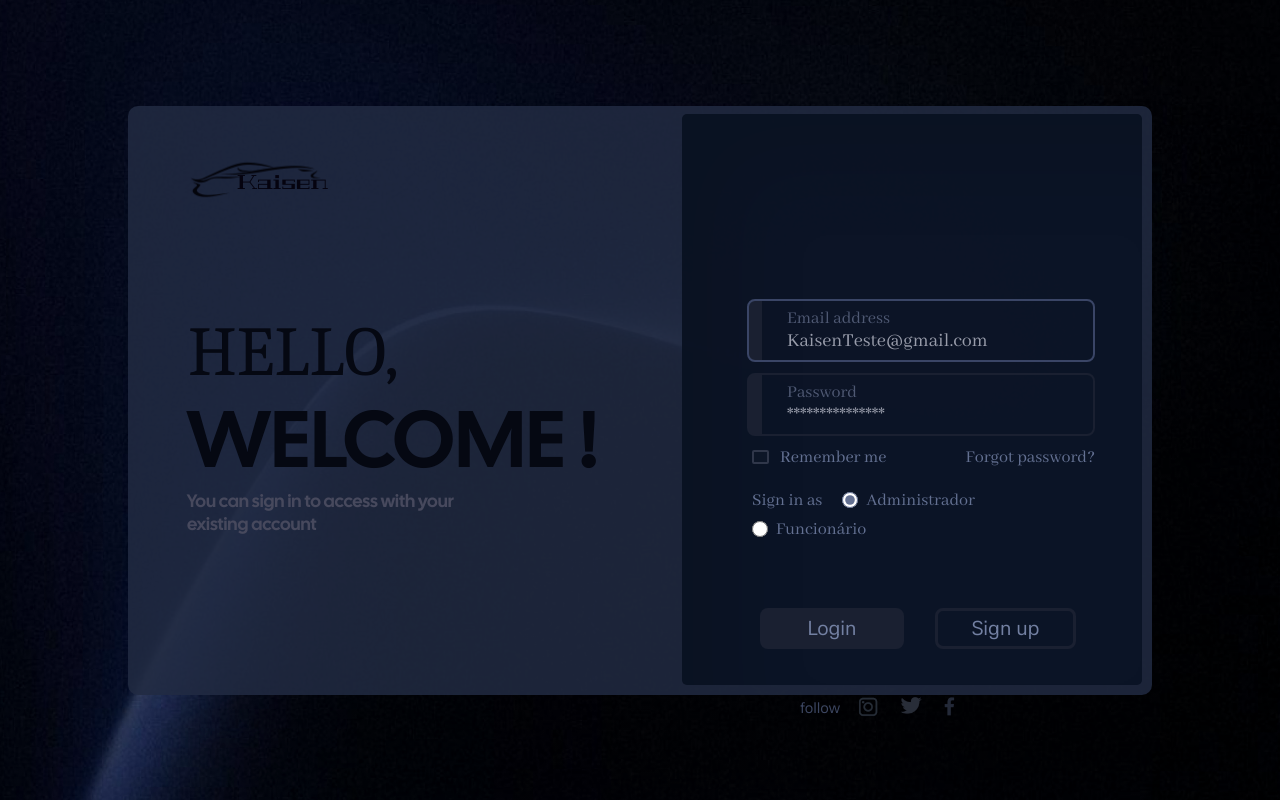
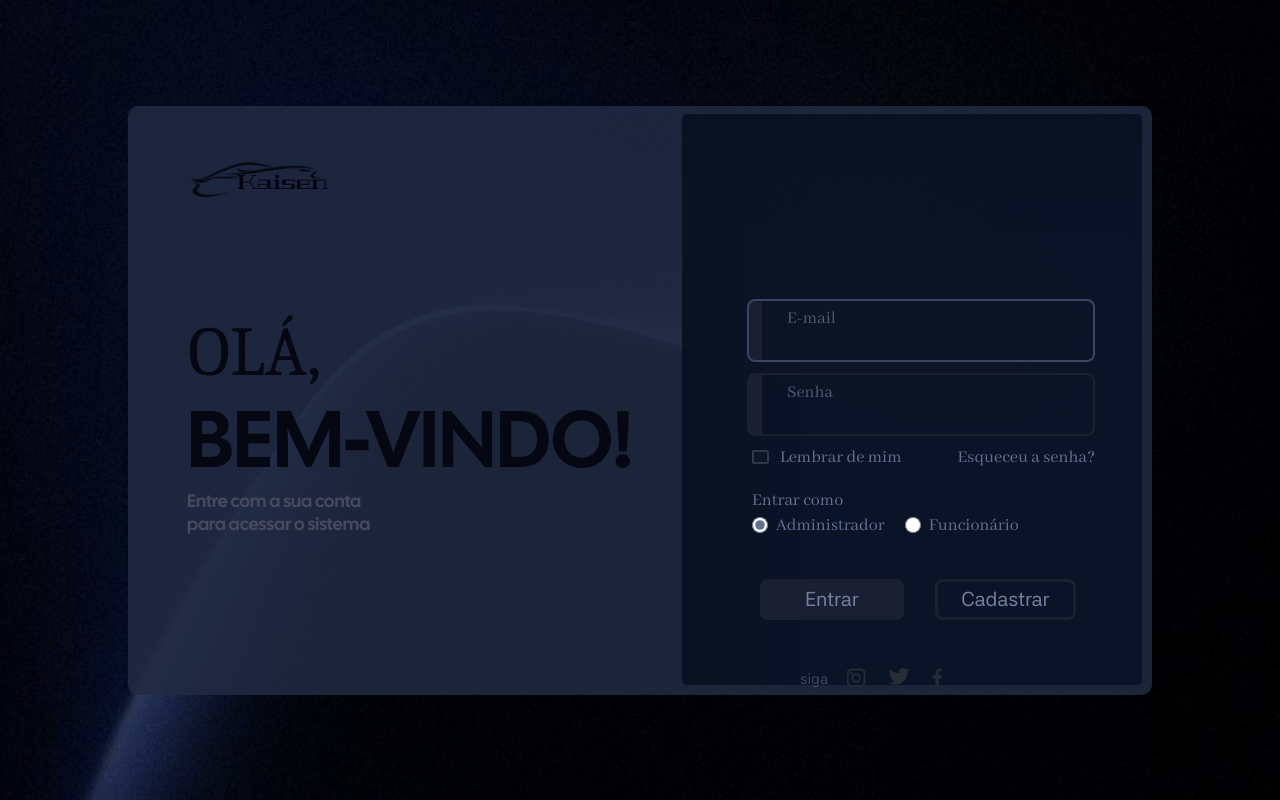
Before and after one commit to ped-rodrigues/modelo-ger-estoque, a plain HTML site: page pages/login.html in a window 1280 px wide. Drawn offline with Linux system fonts and the light colour scheme.

Commit message:
feat: login em português, sem placeholders e perfis na linha de baixo
Co-Authored-By: Claude Opus 5.5 <noreply@anthropic.com>

```diff
--- a/css/login.css
+++ b/css/login.css
@@ -233,8 +233,10 @@ a {
   color: #637091;
 }
 
+/* A legenda ocupa a linha toda e as duas opções ficam juntas embaixo. */
 .login__perfil legend {
-  float: left;
+  width: 100%;
+  margin-bottom: 4px;
   padding: 0;
 }
 
@@ -263,7 +265,7 @@ a {
 .login__botoes {
   display: flex;
   gap: 31px;
-  margin: 68px 0 0 13px;
+  margin: 43px 0 0 13px;
 }
 
 .login__entrar,
@@ -424,13 +426,6 @@ a {
     margin-left: 18px;
   }
 
-  /* A legenda ocupa a linha toda e as duas opções ficam juntas embaixo. */
-  .login__perfil legend {
-    float: none;
-    width: 100%;
-    margin-bottom: 4px;
-  }
-
   .login__lembrar input {
     width: 25px;
     height: 19px;
--- a/pages/login.html
+++ b/pages/login.html
@@ -19,10 +19,10 @@
           <span aria-hidden="true">Kaisen</span>
         </a>
         <h1 id="titulo-login">
-          <span class="login__ola">HELLO,</span>
-          <span class="login__welcome">WELCOME !</span>
+          <span class="login__ola">OLÁ,</span>
+          <span class="login__welcome">BEM-VINDO!</span>
         </h1>
-        <p class="login__sub">You can sign in to access with your<br> existing account</p>
+        <p class="login__sub">Entre com a sua conta<br> para acessar o sistema</p>
       </div>
 
       <div class="login__painel">
@@ -30,43 +30,43 @@
 
         <form id="form-login" novalidate>
           <div class="login__campo">
-            <label for="login-usuario">Email address</label>
+            <label for="login-usuario">E-mail</label>
             <span class="login__erro" id="erro-login-usuario" data-erro-de="usuario"></span>
             <input type="text" id="login-usuario" name="usuario" maxlength="40"
-                   placeholder="KaisenTeste@gmail.com" autocomplete="username" spellcheck="false"
+                   autocomplete="username" spellcheck="false"
                    autofocus aria-describedby="erro-login-usuario" aria-invalid="false">
           </div>
 
           <div class="login__campo">
-            <label for="login-senha">Password</label>
+            <label for="login-senha">Senha</label>
             <span class="login__erro" id="erro-login-senha" data-erro-de="senha"></span>
             <input type="password" id="login-senha" name="senha" maxlength="40"
-                   placeholder="***************" autocomplete="current-password"
+                   autocomplete="current-password"
                    aria-describedby="erro-login-senha" aria-invalid="false">
           </div>
 
           <div class="login__opcoes">
             <label class="login__lembrar">
-              <input type="checkbox" name="lembrar"> Remember me
+              <input type="checkbox" name="lembrar"> Lembrar de mim
             </label>
-            <a href="#" id="link-senha">Forgot password?</a>
+            <a href="#" id="link-senha">Esqueceu a senha?</a>
           </div>
 
           <!-- Seção 1.8 do Documento de Visão: dois perfis. Sem autenticação real, o perfil é escolhido aqui. -->
           <fieldset class="login__perfil">
-            <legend>Sign in as</legend>
+            <legend>Entrar como</legend>
             <label><input type="radio" name="perfil" value="ADM" checked> Administrador</label>
             <label><input type="radio" name="perfil" value="OPR"> Funcionário</label>
           </fieldset>
 
           <div class="login__botoes">
-            <button type="submit" class="login__entrar">Login</button>
-            <a href="#" class="login__cadastro" id="link-cadastro">Sign up</a>
+            <button type="submit" class="login__entrar">Entrar</button>
+            <a href="#" class="login__cadastro" id="link-cadastro">Cadastrar</a>
           </div>
         </form>
 
         <p class="login__seguir">
-          <span>follow</span>
+          <span>siga</span>
           <a href="https://www.instagram.com/" aria-label="Instagram"><img class="login__instagram" src="../assets/instagram.png" alt=""></a>
           <a href="https://twitter.com/" aria-label="Twitter"><img class="login__twitter" src="../assets/twitter.png" alt=""></a>
           <a href="https://www.facebook.com/" aria-label="Facebook"><img class="login__facebook" src="../assets/facebook.png" alt=""></a>
```
